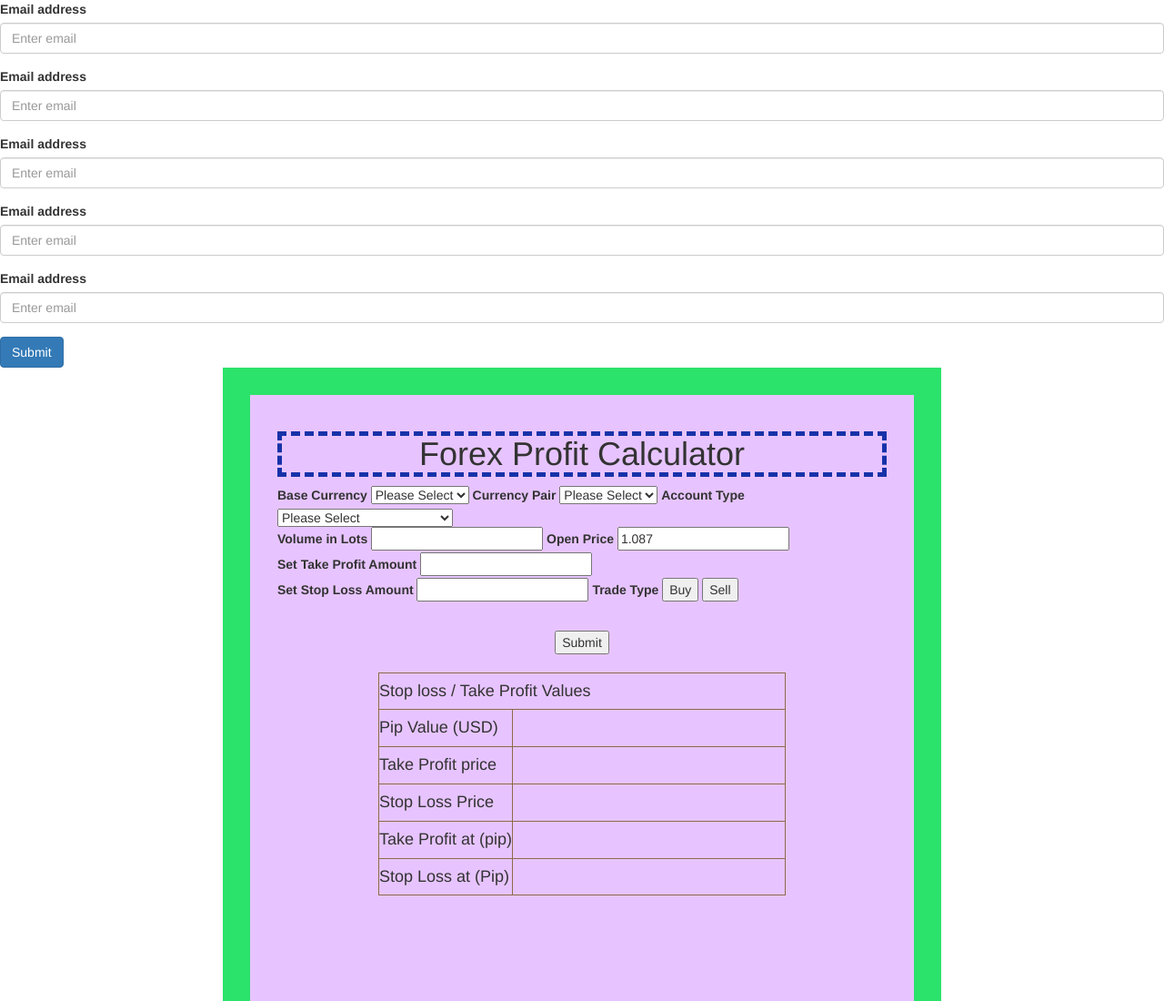
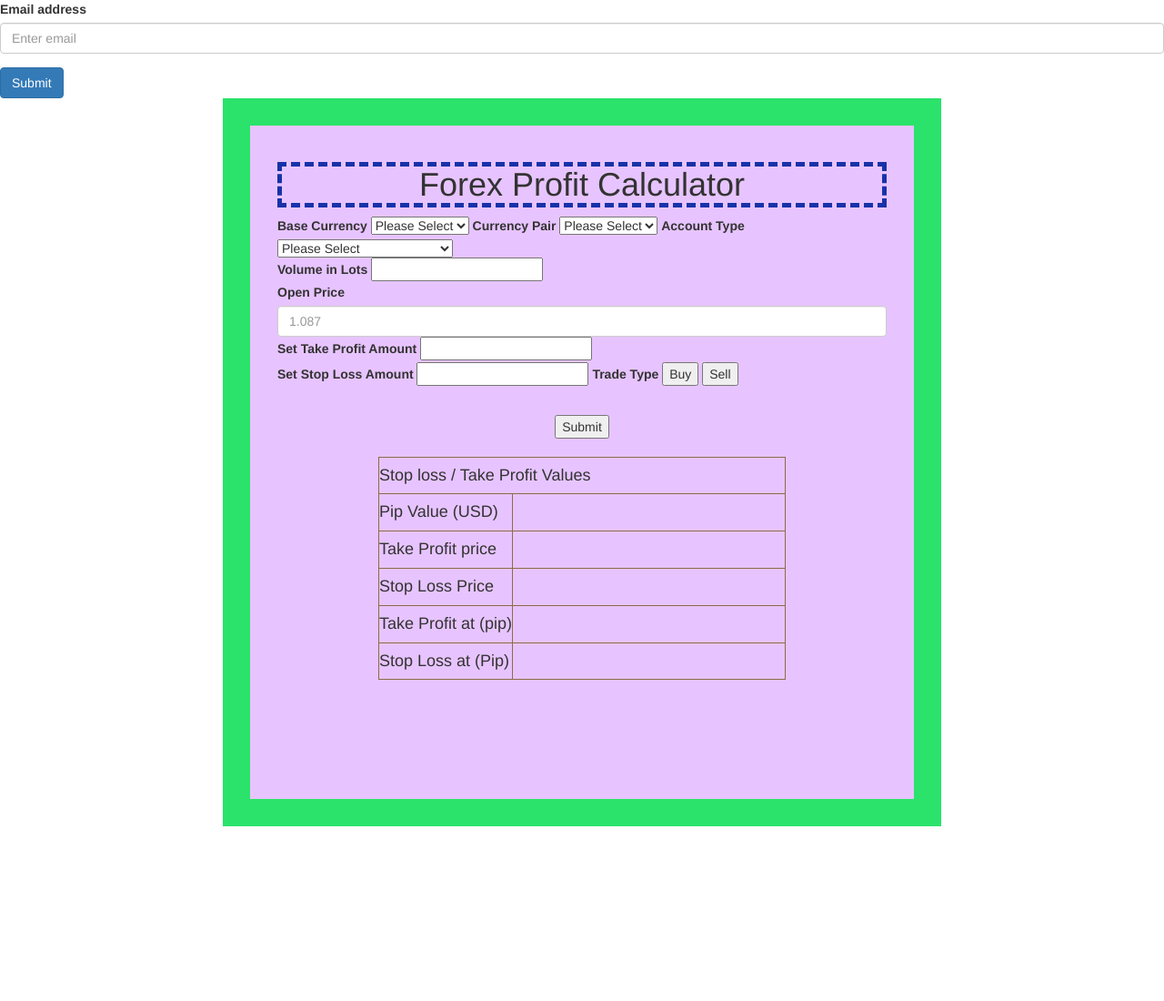
Before and after one commit to harun560/Forex-profit-Calculator, a plain HTML site: page index.html in a window 1280 px wide. Shown: the top 1100 px of the page at 91% size. After the commit the page ends 908 px from the top, so only its background shows below. Drawn offline with nearby package versions, Linux system fonts and the light colour scheme.

Commit message:
Update index.html

```diff
--- a/index.html
+++ b/index.html
@@ -16,22 +16,7 @@
     <label for="exampleInputEmail1">Email address</label>
     <input type="email" class="form-control" id="exampleInputEmail1" aria-describedby="emailHelp" placeholder="Enter email">
   </div>
-     <div class="form-group">
-    <label for="exampleInputEmail1">Email address</label>
-    <input type="email" class="form-control" id="exampleInputEmail1" aria-describedby="emailHelp" placeholder="Enter email">
-  </div>
-     <div class="form-group">
-    <label for="exampleInputEmail1">Email address</label>
-    <input type="email" class="form-control" id="exampleInputEmail1" aria-describedby="emailHelp" placeholder="Enter email">
-  </div>
-     <div class="form-group">
-    <label for="exampleInputEmail1">Email address</label>
-    <input type="email" class="form-control" id="exampleInputEmail1" aria-describedby="emailHelp" placeholder="Enter email">
-  </div>
-     <div class="form-group">
-    <label for="exampleInputEmail1">Email address</label>
-    <input type="email" class="form-control" id="exampleInputEmail1" aria-describedby="emailHelp" placeholder="Enter email">
-  </div>
+
   <button type="submit" class="btn btn-primary">Submit</button>
 </form>
 
@@ -92,10 +77,10 @@
 <br>
 <label> Volume in Lots</label>
 <input type="text"  id="four">
+<br>
+  <label> Open Price</label>
+   <input type="text" class="form-control" id="five" placeholder="1.087">
 
-<label> Open Price</label>
-<input type="text" value="1.087" id="five">
-<br>
 <label> Set Take Profit Amount</label>
 <input type="text"  id="six">
 <br>
```
